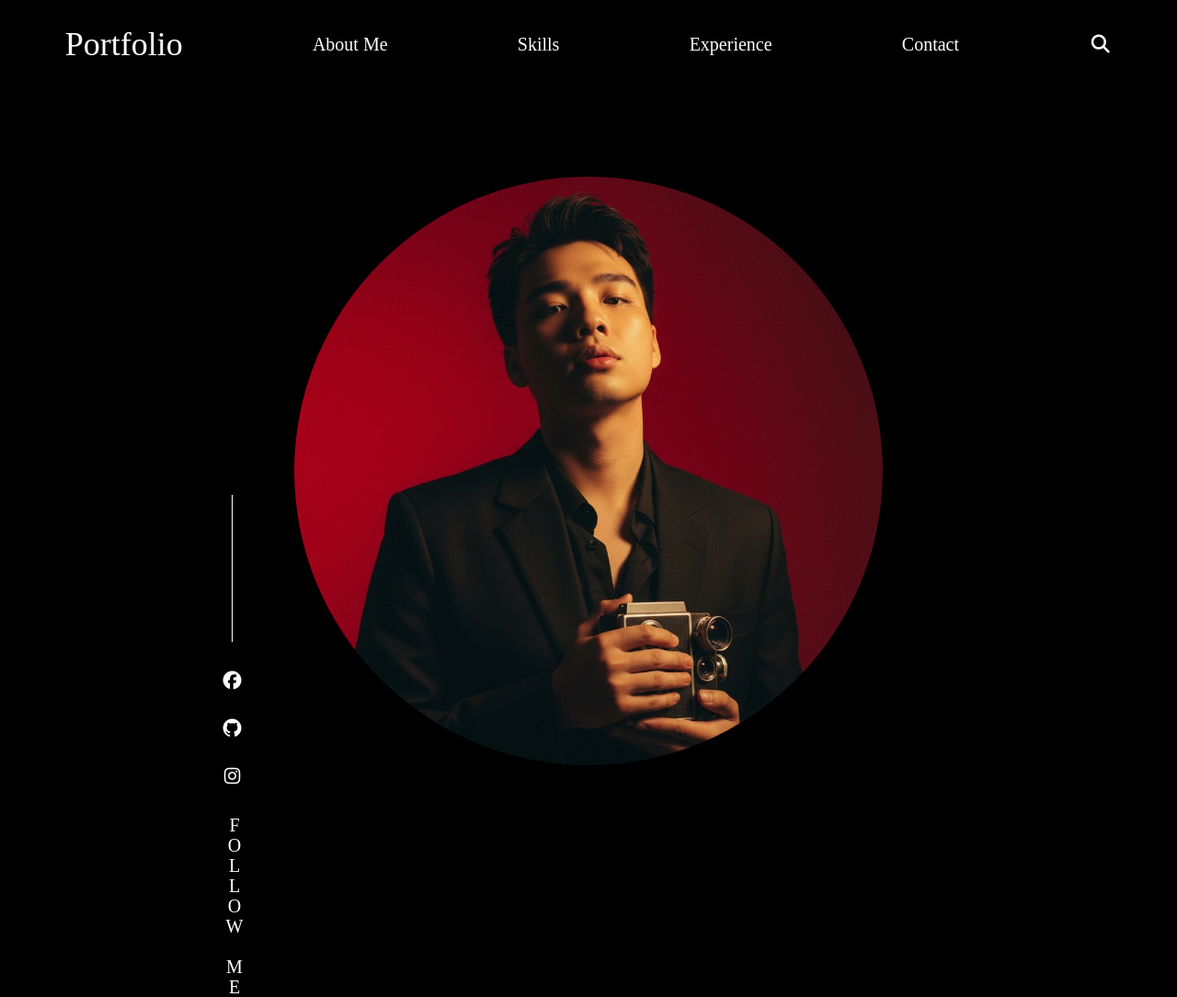
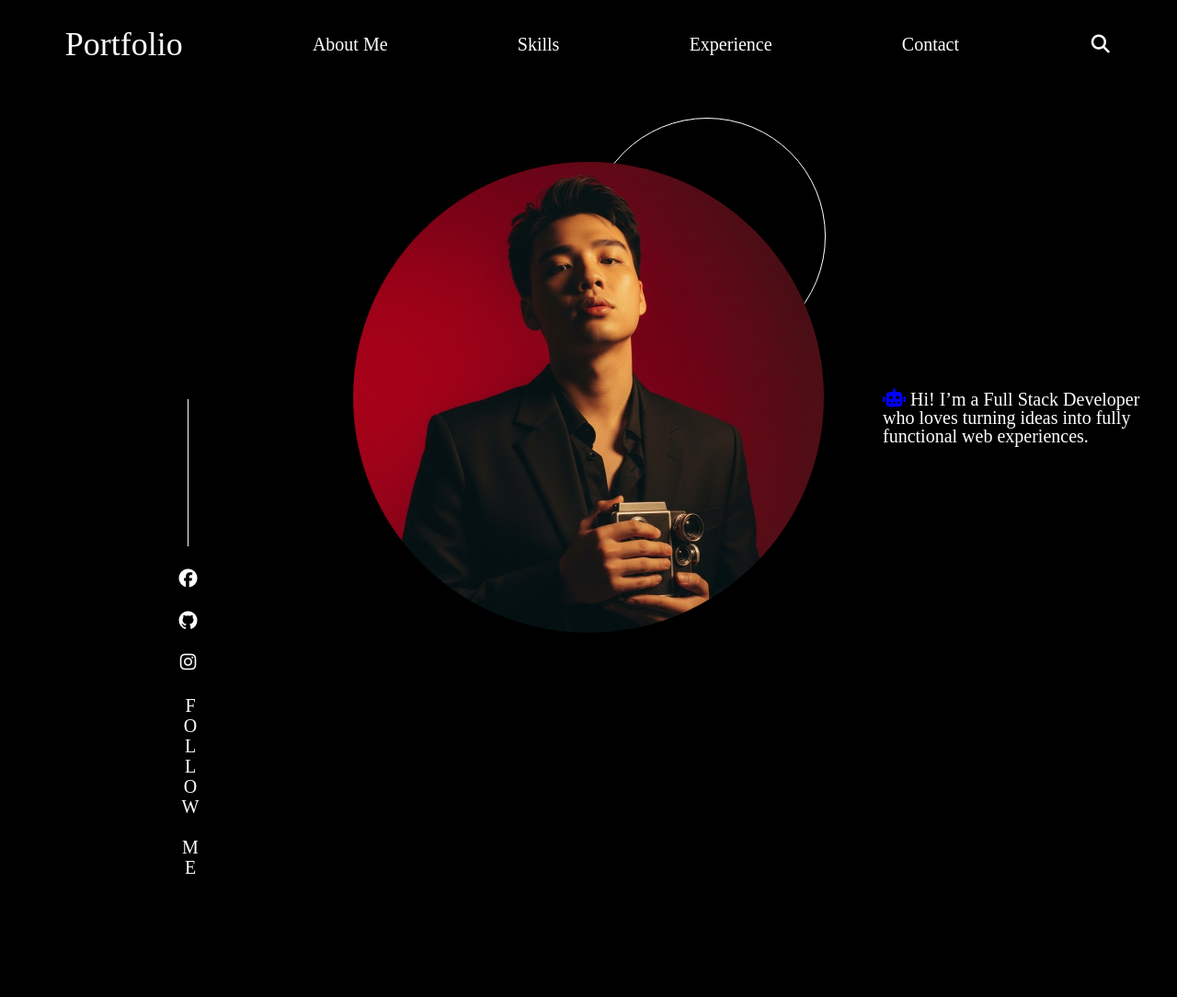
Before and after one commit to trdaq0605/Portfolio, a plain HTML site: page HTML/index.html in a window 1280 px wide. Shown: the whole page at 92% size. After the commit the page ends 954 px from the top, so only its background shows below. Drawn offline with Linux system fonts and the light colour scheme.

Commit message:
Second Commit

```diff
--- a/CSS/style.css
+++ b/CSS/style.css
@@ -5,6 +5,8 @@ body {
   background-color: black;
 }
 header {
+  position: sticky;
+  top: 0;
 }
 .navbar {
   align-items: center;
@@ -22,19 +24,25 @@ header {
   font-size: 2.5vh;
 }
 .item a {
+  display: inline-block;
   text-decoration: none;
+  transition: all 0.5s ease;
+}
+.item a:hover {
+  transform: scale(1.2);
 }
 .container {
   position: relative;
   margin-top: 10vh;
+  margin-bottom: 10vh;
   align-items: center;
   justify-content: center;
   display: flex;
 }
 
 .container-item img {
-  width: 80vh;
-  height: 80vh;
+  width: 40vw;
+  height: 40vw;
   object-fit: cover;
   border-radius: 50%;
 
@@ -45,17 +53,43 @@ header {
   transform: scale(1.05);
   box-shadow: 0 0 25px rgba(255, 0, 0, 0.8);
 }
+.container-item-three {
+  position: relative;
+  right: -5vw;
+}
+.container-item-three div {
+  display: inline-block;
+  position: absolute;
 
+  width: 35vh;
+  height: 30vh;
+}
+.container-item-three em {
+  display: inline-block;
+  animation: bounce 1s ease infinite alternate;
+}
+.bounce-text span:nth-child(odd) {
+  animation-delay: 0.2s;
+}
+
+@keyframes bounce {
+  from {
+    transform: translateY(0);
+  }
+  to {
+    transform: translateY(-10px);
+  }
+}
 .decorate-item-main {
   position: absolute;
-  left: 30vh;
+  left: 15vw;
   display: flex;
   flex-direction: column;
   align-self: center;
 }
 .container-item * {
   font-size: 2.5vh;
-  margin-top: 2vh;
+  gap: 2vw;
 }
 .decorate-item-one {
   width: 0.1vh;
@@ -67,3 +101,22 @@ header {
   writing-mode: vertical-rl;
   text-orientation: upright;
 }
+
+.circle {
+  position: absolute;
+  width: 20vw;
+  height: 20vw;
+  border: 0.1vw solid white;
+  border-radius: 50%;
+  z-index: 0;
+  left: 50vw;
+  top: 10vw;
+}
+.decorate-item a {
+  display: inline-block;
+  transition: all 0.5s ease;
+}
+.decorate-item a:hover {
+  transform: scale(2);
+  text-shadow: 0 0 25px rgba(255, 0, 0, 1.5);
+}
--- a/HTML/index.html
+++ b/HTML/index.html
@@ -7,13 +7,8 @@
       rel="stylesheet"
       href="https://cdnjs.cloudflare.com/ajax/libs/font-awesome/7.0.1/css/all.min.css"
     />
-    <link
-      rel="stylesheet"
-      href="../CSS/style.css"
-      <meta
-      name="viewport"
-      content="width=device-width, initial-scale=1.0"
-    />
+    <link rel="stylesheet" href="../CSS/style.css" />
+    <meta name="viewport" content="width=device-width, initial-scale=1.0" />
     <title>Home</title>
   </head>
   <body>
@@ -28,30 +23,31 @@
           <a href="#"><i class="fa-solid fa-magnifying-glass"></i></a>
         </div>
       </div>
+      <div class="circle"></div>
       <div class="container">
         <div class="container-item container-item-one">
           <div class="decorate-item-main">
             <div class="decorate-item-one"></div>
 
-            <div class="decorate-item-two">
+            <div class="decorate-item decorate-item-two">
               <a href="https://www.facebook.com/ddanqq/"
                 ><i class="fa-brands fa-facebook"></i
               ></a>
             </div>
 
-            <div class="decorate-item-three">
+            <div class="decorate-item decorate-item-three">
               <a href="https://github.com/trdaq0605"
                 ><i class="fa-brands fa-github"></i
               ></a>
             </div>
 
-            <div class="decorate-item-four">
+            <div class="decorate-item decorate-item-four">
               <a href="https://www.instagram.com/ntdaq_/"
                 ><i class="fa-brands fa-instagram"></i
               ></a>
             </div>
 
-            <div class="decorate-item decorate-time-five">
+            <div class="decorate-time-five">
               <p>FOLLOW ME</p>
             </div>
           </div>
@@ -59,8 +55,17 @@
         <div class="container-item container-item-two">
           <img src="../Image/my.png" />
         </div>
-        <div class="container-item container-item-three"></div>
+        <div class="container-item container-item-three">
+          <div>
+            <em id="typing"
+              ><i style="color: blue" class="fa-solid fa-robot"></i> Hi! I’m a
+              Full Stack Developer who loves turning ideas into fully functional
+              web experiences.</em
+            >
+          </div>
+        </div>
       </div>
     </header>
+    <main></main>
   </body>
 </html>
```
